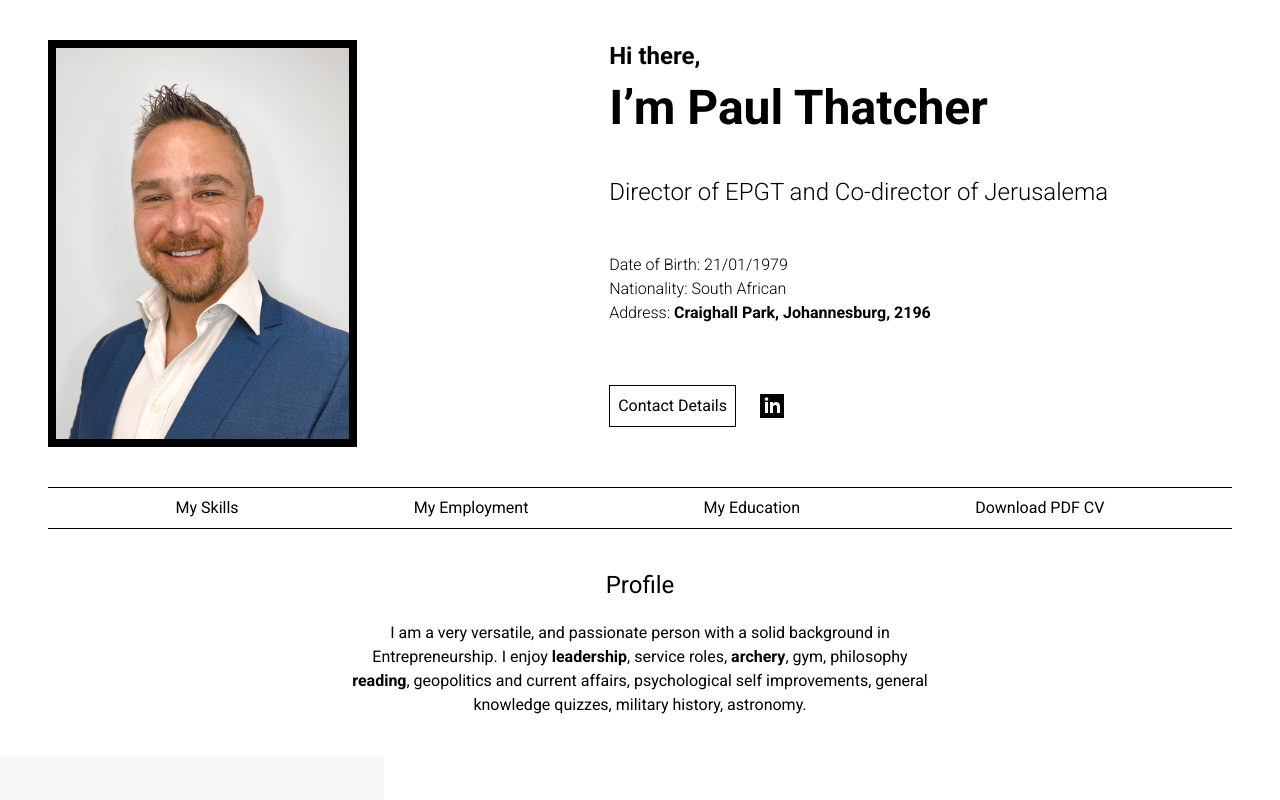
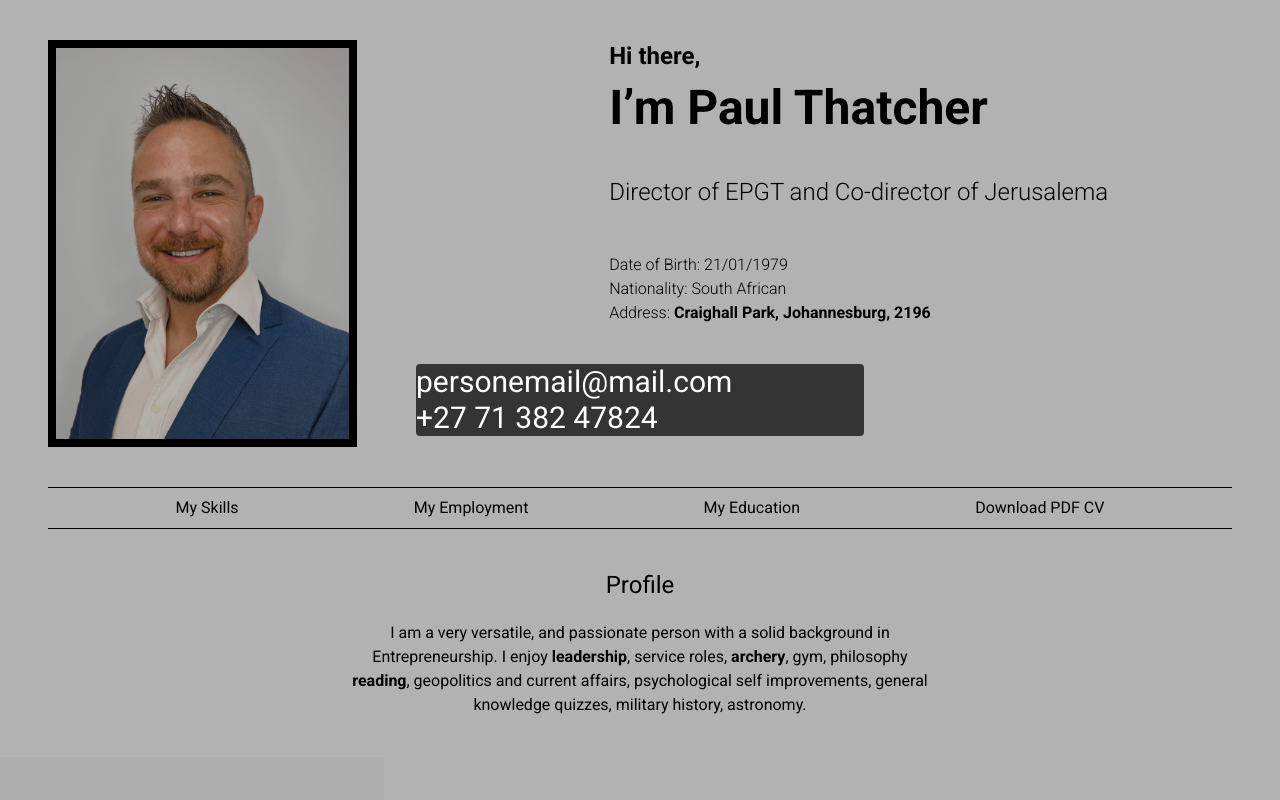
Before and after one commit to 1pulse-digital/cv-paul-thatcher, a Next.js app: page / in a window 1280 px wide. Shown: the top 800 px of the page. Built offline with nearby package versions, Linux system fonts and the light colour scheme; what tailwindcss-debug-screens would draw is missing.

Commit message:
Add contact details popup

```diff
--- a/components/button.tsx
+++ b/components/button.tsx
@@ -1,17 +1,35 @@
 import React from "react";
 
-export const Button = ({ children }: { children: React.ReactNode }) => {
+interface ButtonProps {
+  children: React.ReactNode;
+  onClick?: React.MouseEventHandler<HTMLButtonElement>;
+}
+
+export const Button = (props: ButtonProps) => {
   return (
-    <button className={"border border-black p-2 hover:ring ring-black whitespace-nowrap"}>
-      {children}
+    <button
+      onClick={props.onClick}
+      className={
+        "border border-black p-2 hover:ring ring-black whitespace-nowrap"
+      }
+    >
+      {props.children}
     </button>
   );
 };
 
-export const SecondaryButton = ({ children }: { children: React.ReactNode }) => {
+interface SecondaryButtonProps {
+  children: React.ReactNode;
+  onClick?: React.MouseEventHandler<HTMLButtonElement>;
+}
+
+export const SecondaryButton = (props: SecondaryButtonProps) => {
   return (
-    <button className={"p-2 hover:ring ring-black whitespace-nowrap"}>
-      {children}
+    <button
+      onClick={props.onClick}
+      className={"p-2 hover:ring ring-black whitespace-nowrap"}
+    >
+      {props.children}
     </button>
   );
 };
--- /dev/null
+++ b/components/contactDetails.tsx
@@ -0,0 +1,30 @@
+import { Dialog } from "@headlessui/react";
+import { Dispatch, SetStateAction } from "react";
+
+interface ContactDetailsProps {
+  openState: [boolean, Dispatch<SetStateAction<boolean>>];
+}
+
+export const ContactDetails = (props: ContactDetailsProps) => {
+  let [isOpen, setIsOpen] = props.openState;
+
+  return (
+    <Dialog
+      open={isOpen}
+      onClose={() => setIsOpen(false)}
+      className="relative z-10"
+    >
+      {/* The backdrop, rendered as a fixed sibling to the panel container */}
+      <div className="fixed inset-0 bg-black/30" aria-hidden="true" />
+
+      <div className="fixed inset-0 flex items-center justify-center p-4">
+        <Dialog.Panel className="w-full max-w-md rounded bg-custom1 text-white text-3xl">
+          <Dialog.Title>personemail@mail.com</Dialog.Title>
+          <Dialog.Description>
+            <span>+27 71 382 47824</span>
+          </Dialog.Description>
+        </Dialog.Panel>
+      </div>
+    </Dialog>
+  );
+};
--- a/package.json
+++ b/package.json
@@ -9,12 +9,12 @@
     "lint": "next lint"
   },
   "dependencies": {
+    "@headlessui/react": "^1.6.6",
     "next": "12.2.5",
     "react": "18.2.0",
     "react-dom": "18.2.0"
   },
   "devDependencies": {
-    "tailwindcss-debug-screens": "^2.2.1",
     "@types/node": "18.7.2",
     "@types/react": "18.0.17",
     "@types/react-dom": "18.0.6",
@@ -24,6 +24,7 @@
     "postcss": "^8.4.16",
     "prettier": "2.7.1",
     "tailwindcss": "^3.1.8",
+    "tailwindcss-debug-screens": "^2.2.1",
     "typescript": "4.7.4"
   }
 }
--- a/pages/index.tsx
+++ b/pages/index.tsx
@@ -1,10 +1,10 @@
-import React from "react";
+import React, { useState } from "react";
 import type { NextPage } from "next";
 import Head from "next/head";
 import Image from "next/image";
 import profileImage from "./paul_thatcher.jpg";
 import { NavItem } from "../components/nav_item";
-import {Button, SecondaryButton} from "../components/button";
+import { Button, SecondaryButton } from "../components/button";
 import { employmentHistory } from "../data/employmentHistory";
 import { educationHistory } from "../data/educationHistory";
 import { technicalSkills } from "../data/technicalSkillls";
@@ -12,6 +12,7 @@ import { personalSkills } from "../data/personalSkills";
 import { SkillsSection } from "../components/skills";
 import { HistorySection } from "../components/history";
 import { LinkedInIcon } from "../components/icons";
+import { ContactDetails } from "../components/contactDetails";
 
 const WelcomeSection = () => {
   return (
@@ -23,8 +24,15 @@ const WelcomeSection = () => {
 };
 
 const IntroSection = () => {
+  let [showContactDetails, setShowContactDetails] = useState(true);
+
+  const handleContactDetails = () => {
+    setShowContactDetails(true);
+  };
+
   return (
     <div className={"container mx-auto"}>
+      <ContactDetails openState={[showContactDetails, setShowContactDetails]} />
       <div
         className={
           "grid lg:grid-cols-3 gap-10 lg:gap-32 mx-auto justify-items-center"
@@ -35,7 +43,7 @@ const IntroSection = () => {
         </div>
         <div className={"grid container max-w-xs"}>
           <div
-            className={"w-full border-4 lg:border-8 border-black aspect-auto"}
+            className={"w-full border-4 lg:border-8 border-black aspect-auto text-"}
           >
             <Image
               layout={"responsive"}
@@ -69,7 +77,7 @@ const IntroSection = () => {
           {/*  Actions buttons "*/}
           <div className={"py-4"}>
             <div className={"flex gap-4 justify-center sm:justify-start"}>
-              <Button>Contact Details</Button>
+              <Button onClick={handleContactDetails}>Contact Details</Button>
               <SecondaryButton>
                 <LinkedInIcon />
               </SecondaryButton>
--- a/tailwind.config.js
+++ b/tailwind.config.js
@@ -11,7 +11,7 @@ module.exports = {
         primary: "#000000",
         secondary: "#707070",
         light: "#F7F7F7",
-        accent: "#343434",
+        custom1: "#343434",
       },
       fontFamily: {
         sans: ["Roboto", ...defaultTheme.fontFamily.sans],
```
Also changed, not shown: 1 other file (tests, documents, lock files or other folders).
